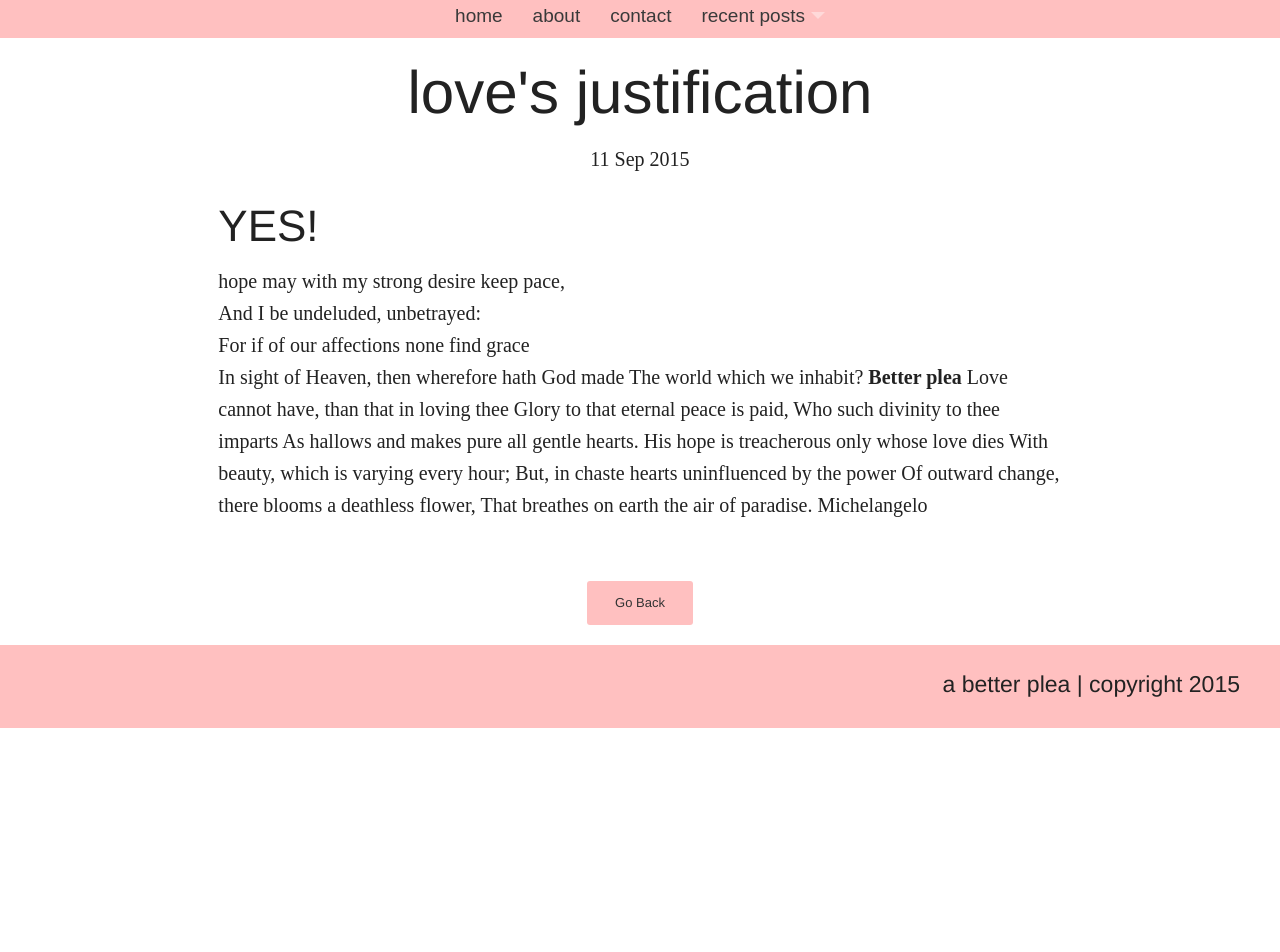
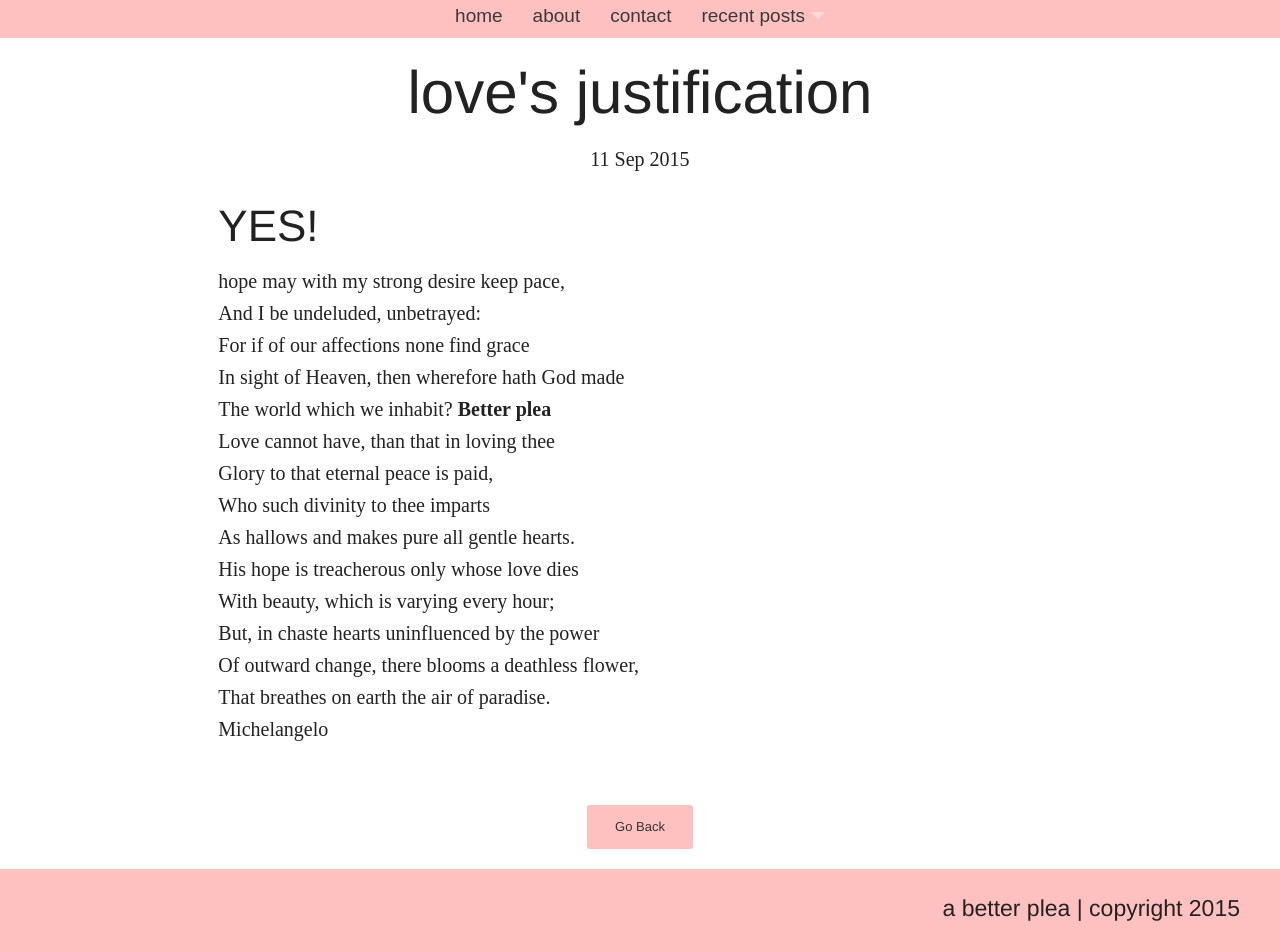
Before and after one commit to eighthundrednine/yunaoh.github.io, a Jekyll site: the page built from _posts/2014-09-11-loves-justification.md, in a window 1280 px wide. Shown: the part 307-1259 px from the top of the page. Built offline with Jekyll 4.4.1, drawn with Linux system fonts in a browser that asks for light colours; nearby versions of some CDN libraries.

```diff
--- a/_posts/2014-09-11-loves-justification.md
+++ b/_posts/2014-09-11-loves-justification.md
@@ -10,15 +10,15 @@ excerpt: that breathes on earth the air of paradise...
 hope may with my strong desire keep pace, <br>
 And I be undeluded, unbetrayed: <br>
 For if of our affections none find grace <br>
-In sight of Heaven, then wherefore hath God made
-The world which we inhabit? **Better plea**
-Love cannot have, than that in loving thee
-Glory to that eternal peace is paid,
-Who such divinity to thee imparts
-As hallows and makes pure all gentle hearts.
-His hope is treacherous only whose love dies
-With beauty, which is varying every hour;
-But, in chaste hearts uninfluenced by the power
-Of outward change, there blooms a deathless flower,
-That breathes on earth the air of paradise.
+In sight of Heaven, then wherefore hath God made <br>
+The world which we inhabit? **Better plea** <br>
+Love cannot have, than that in loving thee <br>
+Glory to that eternal peace is paid, <br>
+Who such divinity to thee imparts <br>
+As hallows and makes pure all gentle hearts. <br>
+His hope is treacherous only whose love dies <br>
+With beauty, which is varying every hour; <br>
+But, in chaste hearts uninfluenced by the power <br>
+Of outward change, there blooms a deathless flower, <br>
+That breathes on earth the air of paradise. <br>
 Michelangelo
```
